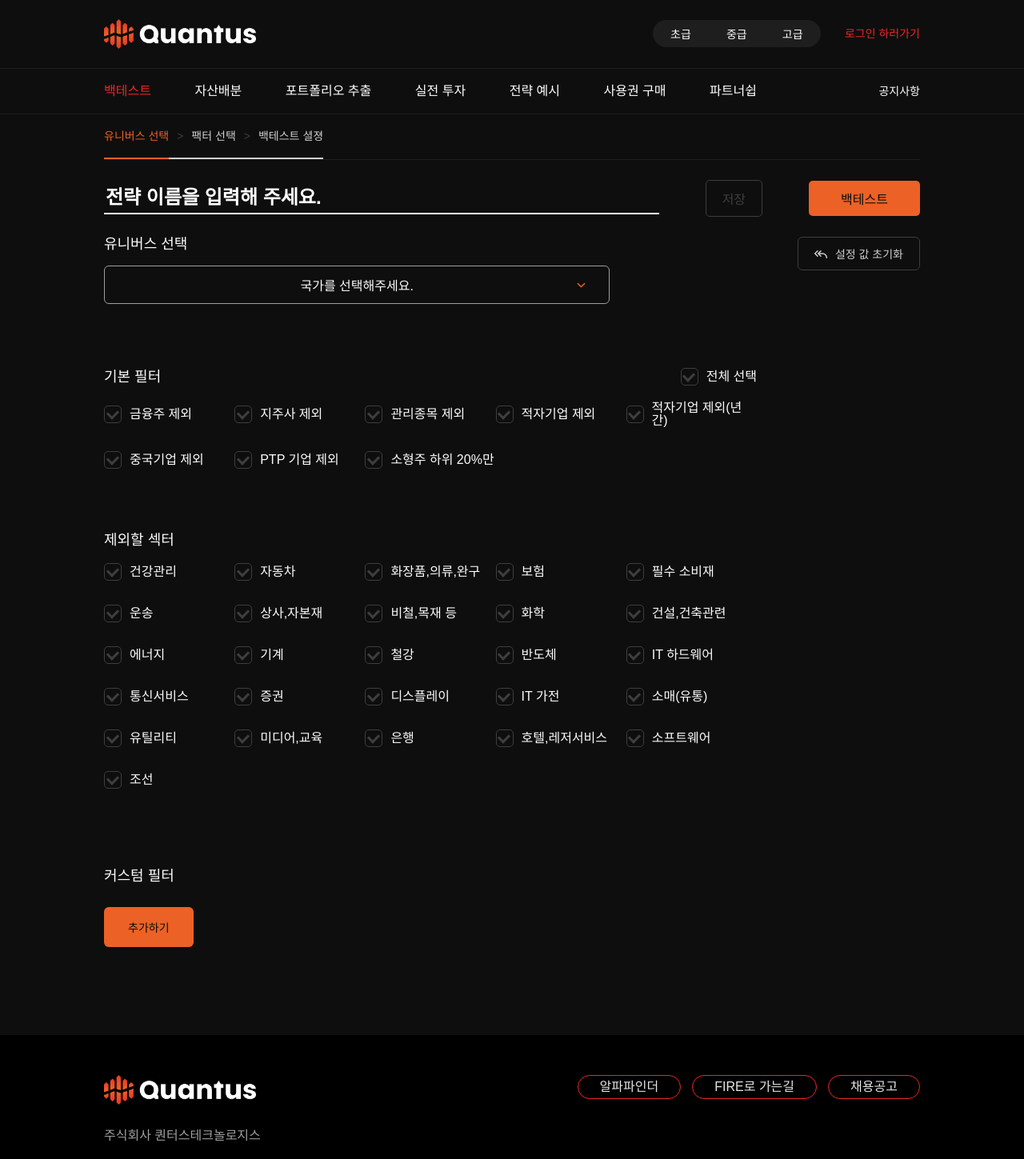
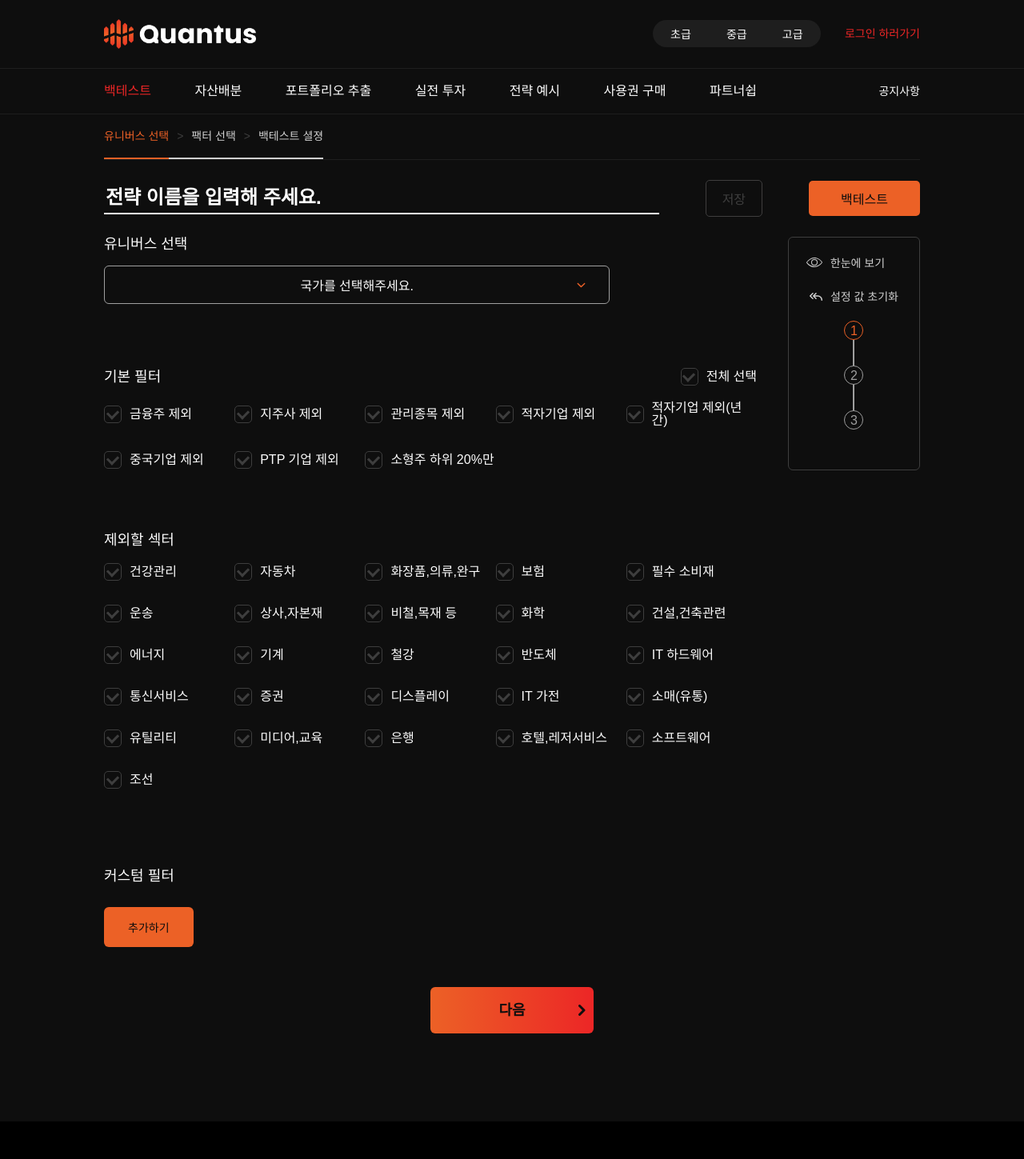
Before and after one commit to backseoungjae/quantus-clone-coding, a React (Create React App) app: page /backtest/backtest/universe in a window 1280 px wide. Shown: the top 1449 px of the page at 80% size. Built offline with nearby package versions, Linux system fonts and the light colour scheme.

Commit message:
백테스트 첫부분 완료..?

```diff
--- a/src/components/Backtest/Backtest.jsx
+++ b/src/components/Backtest/Backtest.jsx
@@ -5,6 +5,7 @@ import StrategyHeader from "components/common/StrategyHeader";
 import { Link, useLocation } from "react-router-dom";
 import { IoIosArrowDown } from "react-icons/io";
 import { NAV_ITEM, UNIVERS } from "mocks/subData";
+import Popup from "components/common/Popup";
 
 const cx = classNames.bind(styles);
 
@@ -13,6 +14,8 @@ export default function Backtest({
   toggle,
   initialCheckList,
   exceptLists,
+  customToggle,
+  handleCustomToggle,
   handleToggle,
   handleChagneBackTestTitle,
   handleChangeUniversSettings,
@@ -46,6 +49,15 @@ export default function Backtest({
         handleChangeTitle={handleChagneBackTestTitle}
         title="백테스트"
       />
+      <div className={cx("side_button_box")}>
+        <button className={cx("view_button")}>
+          <img
+            className={cx("view_img")}
+            src="/images/view.svg"
+            alt="한눈에 보기 이미지"
+          />
+          한눈에 보기
+        </button>
         <button className={cx("reset_button")}>
           <img
             className={cx("reset_img")}
@@ -54,6 +66,14 @@ export default function Backtest({
           />
           설정 값 초기화
         </button>
+        <div className={cx("step_box")}>
+          <p className={cx("step_number", "active_step_number")}>1</p>
+          <hr className={cx("step_line", "active_step_line")} />
+          <p className={cx("step_number")}>2</p>
+          <hr className={cx("step_line")} />
+          <p className={cx("step_number")}>3</p>
+        </div>
+      </div>
       <div className={cx("inner")}>
         <div className={cx("option_box")}>
           <p className={cx("option_text")}>유니버스 선택</p>
@@ -174,7 +194,26 @@ export default function Backtest({
           <p className={cx("check_list_title", "add_button_text")}>
             커스텀 필터
           </p>
-          <button className={cx("add_button")}>추가하기</button>
+          <button onClick={handleCustomToggle} className={cx("add_button")}>
+            추가하기
+          </button>
+          {customToggle && (
+            <Popup
+              title="사용권 미보유"
+              text={`사용권을 보유하고 있지 않습니다.\n사용권을 구매하러 가시겠어요?`}
+              handleToggle={handleCustomToggle}
+            />
+          )}
+        </div>
+        <div className={cx("button_box")}>
+          <Link to="/backtest/backtest/factors" className={cx("button")}>
+            다음
+            <img
+              className={cx("button_img")}
+              src="/images/next_button.svg"
+              alt="다음 버튼 화살표 이미지"
+            />
+          </Link>
         </div>
       </div>
     </div>
--- a/src/components/Backtest/Backtest.module.scss
+++ b/src/components/Backtest/Backtest.module.scss
@@ -54,26 +54,91 @@
 
 // 설정 값 초기화 버튼
 
-.reset_button {
+.side_button_box {
   float: right;
   position: sticky;
   top: 290px;
   right: 0;
   z-index: 1;
-  cursor: pointer;
-  padding: 10px 20px;
+  display: flex;
+  align-items: center;
+  flex-direction: column;
+  padding: 20px 20px 50px;
   box-sizing: border-box;
   border: 1px solid rgb(62, 62, 62);
   border-radius: 6px;
+}
+
+.view_button {
+  cursor: pointer;
+  position: relative;
+  border: 0;
+  width: 100%;
+  padding-left: 15px;
+  box-sizing: border-box;
   color: rgb(207, 207, 207);
   font-size: 14px;
   font-weight: 300;
   background-color: rgb(14, 14, 14);
   font-family: Noto Sans KR, sans-serif;
+  margin-bottom: 20px;
+}
+
+.view_img {
+  position: absolute;
+  top: 50%;
+  transform: translateY(-50%);
+  left: 0;
+}
+
+.reset_button {
+  cursor: pointer;
+  border: 0;
+  color: rgb(207, 207, 207);
+  font-size: 14px;
+  font-weight: 300;
+  background-color: rgb(14, 14, 14);
+  font-family: Noto Sans KR, sans-serif;
+  margin-bottom: 20px;
 }
 
 .reset_img {
   margin-right: 10px;
+}
+
+// 프로그래스 바 부분
+
+.step_box {
+  display: flex;
+  align-items: center;
+  flex-direction: column;
+}
+
+.step_number,
+.active_step_number {
+  width: 24px;
+  height: 24px;
+  border: 1px solid rgb(159, 159, 159);
+  border-radius: 50%;
+  display: flex;
+  align-items: center;
+  justify-content: center;
+  padding-top: 3px;
+  box-sizing: border-box;
+  color: rgb(159, 159, 159);
+  font-weight: 500;
+}
+
+.active_step_number {
+  border: 1px solid rgb(236, 97, 38);
+  color: rgb(236, 97, 38);
+}
+
+.step_line,
+.active_step_line {
+  margin: 0;
+  border: 0.5px solid rgb(159, 159, 159);
+  height: 30px;
 }
 
 // 옵션 선택하는 부분
@@ -266,6 +331,7 @@
 // 커스텀 필터 버튼 부분
 
 .add_button_box {
+  position: relative;
   margin-top: 100px;
 }
 
@@ -285,3 +351,36 @@
   font-weight: 400;
   background-color: rgb(236, 97, 38);
 }
+
+// 다음 버튼
+
+.button_box {
+  display: flex;
+  align-items: center;
+  justify-content: center;
+  margin-top: 50px;
+}
+
+.button {
+  cursor: pointer;
+  outline: none;
+  text-decoration: none;
+  text-align: center;
+  width: 20%;
+  color: rgb(14, 14, 14);
+  font-size: 18px;
+  font-weight: 600;
+  position: relative;
+  border: 0;
+  border-radius: 6px;
+  padding: 20px 0;
+  box-sizing: border-box;
+  background: linear-gradient(to right, rgb(236, 97, 38), rgb(236, 38, 38));
+}
+
+.button_img {
+  position: absolute;
+  top: 50%;
+  transform: translateY(-50%);
+  right: 10px;
+}
--- a/src/containers/BacktestContainer/BacktestContainer.jsx
+++ b/src/containers/BacktestContainer/BacktestContainer.jsx
@@ -11,6 +11,13 @@ export default function BacktestContainer() {
     handleInitialfilters,
     handleExceptSectors,
   } = useBackTest();
+
+  // 커스텀 필터 토글 이벤트
+  const [customToggle, setCusetomToggle] = useState(false);
+
+  const handleCustomToggle = useCallback(() => {
+    setCusetomToggle((prev) => !prev);
+  }, []);
 
   // 유니버스 선택 토글 이벤트
   const [toggle, setToggle] = useState(false);
@@ -109,6 +116,8 @@ export default function BacktestContainer() {
       toggle={toggle}
       initialCheckList={initialCheckList}
       exceptLists={exceptLists}
+      customToggle={customToggle}
+      handleCustomToggle={handleCustomToggle}
       handleToggle={handleToggle}
       handleChagneBackTestTitle={handleChagneBackTestTitle}
       handleChangeUniversSettings={handleChangeUniversSettings}
```
Also changed, not shown: public/images/next_button.svg (added), public/images/view.svg (added). Lines whose indentation alone changed are shown as unchanged.
